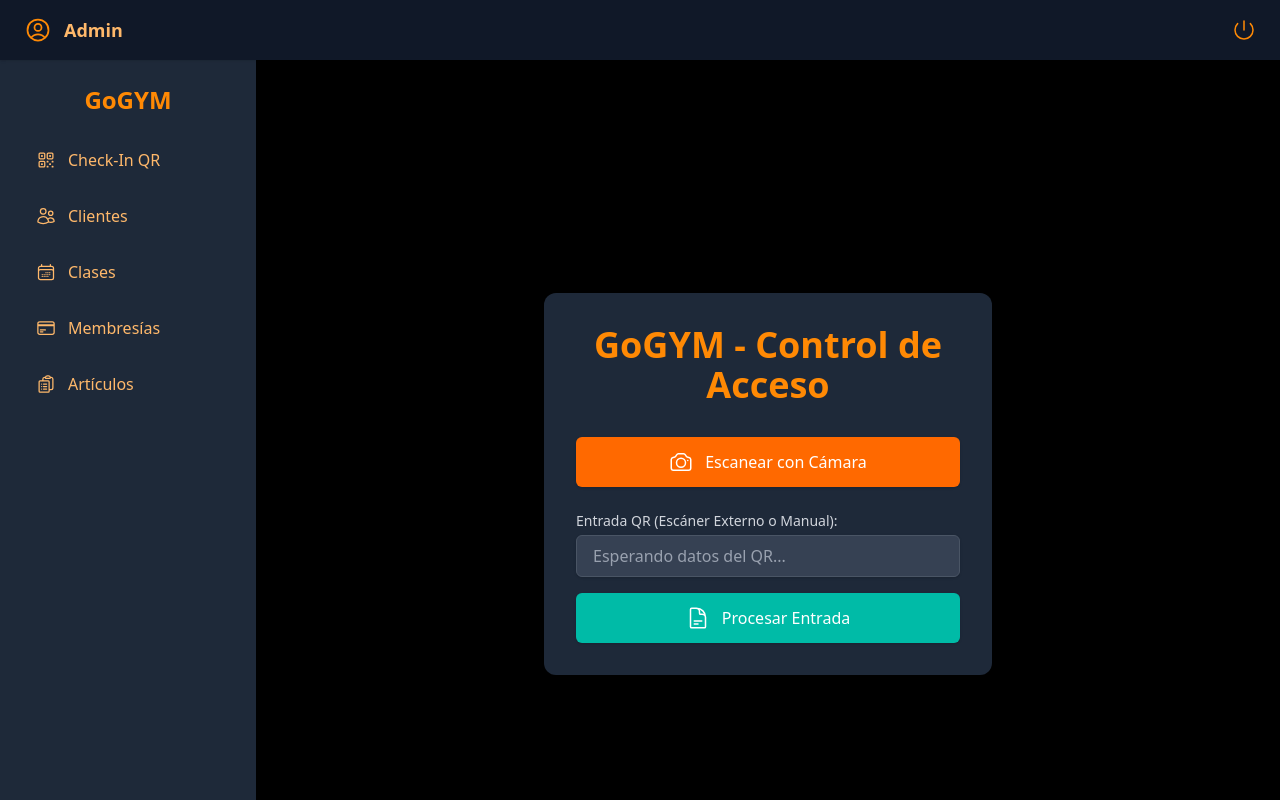
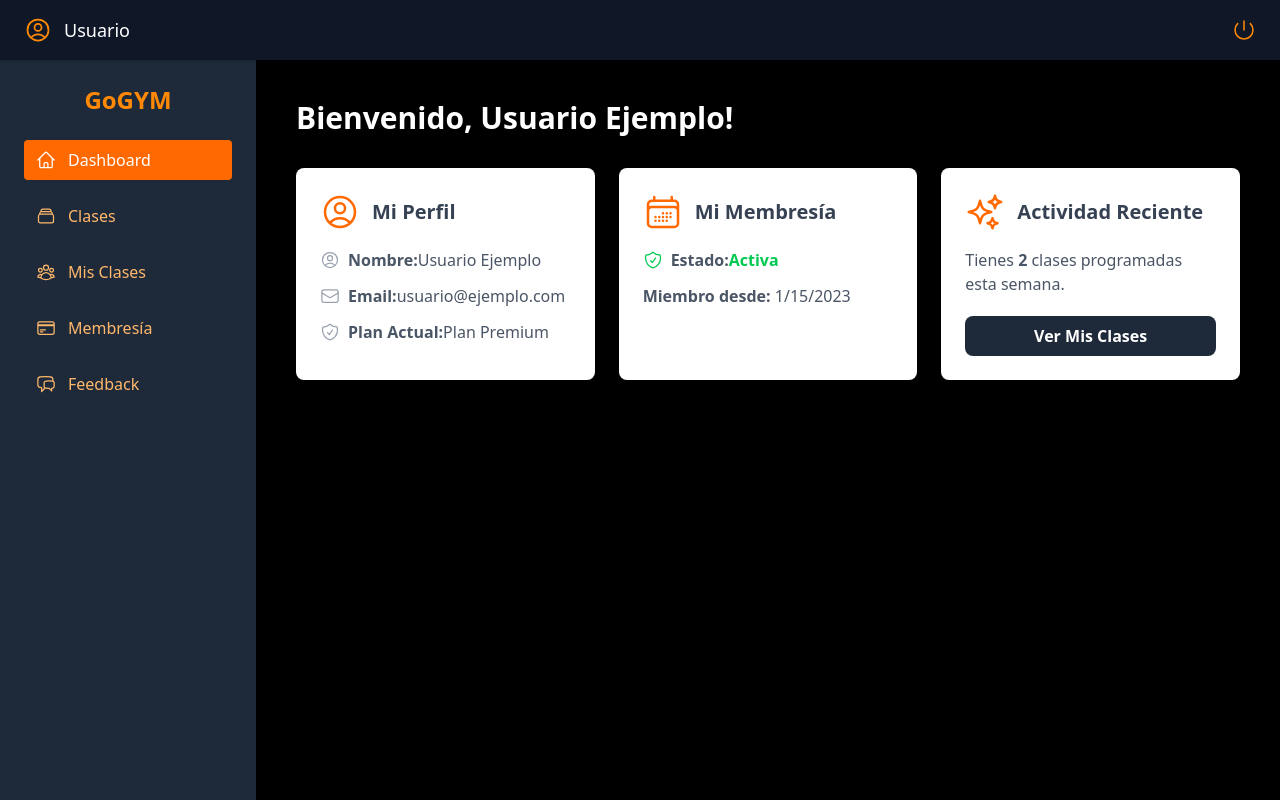
Before and after one commit to KLGomez/GoGYM-Demo, a React (Vite) app: page / in a window 1280 px wide. Built offline with nearby package versions, Linux system fonts and the light colour scheme.

Commit message:
unificacion de color de tipografias

```diff
--- a/src/AppUser.jsx
+++ b/src/AppUser.jsx
@@ -17,7 +17,7 @@ const UserLayout = () => {
       <HeaderUser />
       <div className="flex flex-1">
         <SidebarUser />
-        <main className="flex-1 p-6 bg-gray-100">
+        <main className="flex-1 bg-black text-white p-6 pb-28 md:pb-6 overflow-y-auto">
           <Outlet /> {/* Content of the current route will be rendered here */}
         </main>
       </div>
--- a/src/main.jsx
+++ b/src/main.jsx
@@ -7,7 +7,7 @@ import AppUser from './AppUser.jsx'
 
 createRoot(document.getElementById('root')).render(
   <StrictMode>
-    <AppAdmin />
-    {/* <AppUser /> */}
+    {/* <AppAdmin /> */}
+    <AppUser />
   </StrictMode>,
 )
--- a/src/pages/User/UserClasses.jsx
+++ b/src/pages/User/UserClasses.jsx
@@ -46,7 +46,7 @@ const UserClasses = () => {
 
   return (
     <div className="container mx-auto p-4">
-      <h1 className="text-3xl font-semibold text-gray-800 mb-6">Clases Disponibles</h1>
+      <h1 className="text-3xl font-semibold text-white mb-6">Clases Disponibles</h1>
 
       {/* Filtros */}
       <div className="mb-8 p-4 bg-white shadow rounded-lg">
--- a/src/pages/User/UserDashboard.jsx
+++ b/src/pages/User/UserDashboard.jsx
@@ -36,7 +36,7 @@ const UserDashboard = () => {
 
   return (
     <div className="container mx-auto p-4">
-      <h1 className="text-3xl font-semibold text-gray-800 mb-8">Bienvenido, {userData.name}!</h1>
+      <h1 className="text-3xl font-semibold text-white mb-8">Bienvenido, {userData.name}!</h1>
 
       <div className="grid grid-cols-1 md:grid-cols-2 lg:grid-cols-3 gap-6">
         {/* Tarjeta de Información Personal */}
--- a/src/pages/User/UserFeedback.jsx
+++ b/src/pages/User/UserFeedback.jsx
@@ -4,7 +4,7 @@ import React from 'react';
 const UserFeedback = () => {
   return (
     <div>
-      <h1 className="text-2xl font-semibold text-gray-900">Feedback de Clases</h1>
+      <h1 className="text-2xl font-semibold text-white">Feedback de Clases</h1>
       {/* Más contenido aquí */}
     </div>
   );
--- a/src/pages/User/UserMembership.jsx
+++ b/src/pages/User/UserMembership.jsx
@@ -60,7 +60,7 @@ const UserMembership = () => {
 
   return (
     <div className="container mx-auto p-4">
-      <h1 className="text-3xl font-semibold text-gray-800 mb-8">Detalles de Mi Membresía</h1>
+      <h1 className="text-3xl font-semibold text-white mb-8">Detalles de Mi Membresía</h1>
 
       <div className="bg-white shadow-xl rounded-lg overflow-hidden">
         <div className={`p-6 ${getStatusColor(membershipData.status).split(' ')[1].replace('bg-', 'border-b-4 border-')}`}>
--- a/src/pages/User/UserMyClasses.jsx
+++ b/src/pages/User/UserMyClasses.jsx
@@ -95,7 +95,7 @@ const UserMyClasses = () => {
 
   return (
     <div className="container mx-auto p-4">
-      <h1 className="text-3xl font-semibold text-gray-800 mb-6">Mis Clases Inscritas</h1>
+      <h1 className="text-3xl font-semibold text-white mb-6">Mis Clases Inscritas</h1>
 
       <h2 className="text-2xl font-semibold text-orange-500 mb-4">Próximas Clases</h2>
       {upcomingClasses.length > 0 ? (
```
